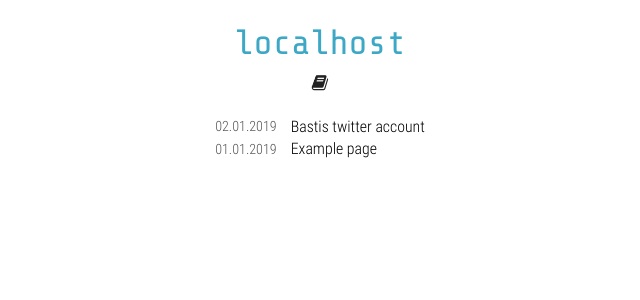
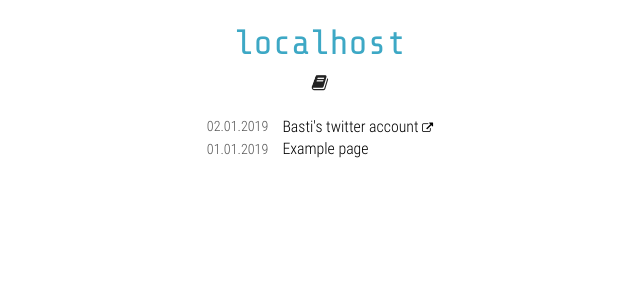
Before and after one commit to BastiTee/localhost, a Jekyll site: the page built from index.md, in a window 1280 px wide. Shown: the top 300 px of the page, without its empty margins (320-960 px from the left). Built offline with Jekyll 4.4.1, drawn with Linux system fonts in a browser that asks for light colours.

Commit message:
Re-enable forward posts

```diff
--- a/_includes/head.html
+++ b/_includes/head.html
@@ -24,7 +24,7 @@
     <script src="https://cdn.rawgit.com/BastiTee/d3-workbench/master/d3-wb-releases/0.2.0-pre/d3-wb.min.js"></script>
     <link rel="stylesheet" href="https://cdn.rawgit.com/BastiTee/d3-workbench/master/d3-wb-releases/0.2.0-pre/d3-wb.min.css">
     {% elsif page.d3wb %}
-    {% assign wblib = "" | append: "/res/blogres/d3wb/d3-wb."  | append: page.d3wb | append: ".js" %}
+    {% assign wblib = "" | append: "/res/assets/d3wb/d3-wb."  | append: page.d3wb | append: ".js" %}
     <script src="{{ wblib }}"></script>
     {% endif %}
 
--- a/_layouts/site.html
+++ b/_layouts/site.html
@@ -10,7 +10,12 @@
 
 <table id="bloglist">
 {% for post in site.posts %}
-{% if post.nolist != true %}
+{% if post.forward %}
+<tr>
+    <td valign="top" class="blogdate"><span class="site-blogmeta">{{ post.date | date: "%d.%m.%Y" }}</span></td>
+    <td valign="top" class="blogref"><a target="_blank" href="{{ post.forward }}">{{ post.title }} <i style="font-size: 70%" class="fa fa-external-link" aria-hidden="true"></i></a></td>
+</tr>
+{% else %}
 <tr>
 <td valign="top" class="blogdate"><span class="site-blogmeta">{{ post.date | date: "%d.%m.%Y" }}</span></td>
 <td valign="top" class="blogref"><a href="{{ post.url }}">{{ post.title }}</a></td>
--- a/_posts/2019-01-02-a-forward-post.md
+++ b/_posts/2019-01-02-a-forward-post.md
@@ -1,6 +1,6 @@
 ---
 layout: post
-title: 'Bastis twitter account'
+title: "Basti's twitter account"
 forward: https://twitter.com/BastiTee
 ---
 <https://twitter.com/BastiTee>
--- a/feed.xml
+++ b/feed.xml
@@ -11,7 +11,6 @@ layout: null
     <pubDate>{{ site.time | date_to_rfc822 }}</pubDate>
     <lastBuildDate>{{ site.time | date_to_rfc822 }}</lastBuildDate>
     {% for post in site.posts limit:10 %}
-    {% if post.nolist != true %}
       <item>
         <title>{{ post.title | xml_escape }}</title>
         <description>{{ post.content | xml_escape }}</description>
@@ -25,7 +24,6 @@ layout: null
         <category>{{ cat | xml_escape }}</category>
         {% endfor %}
       </item>
-    {% endif %}
     {% endfor %}
   </channel>
 </rss>
--- a/res/css/main.css
+++ b/res/css/main.css
@@ -111,7 +111,7 @@ textarea {
 }
 
 #main-body code {
-    font-size: 118%;
+    font-size: 100%;
 }
 
 #main-body p {
@@ -509,9 +509,9 @@ i#source-button:hover {
 }
 
 .highlight {
-    background: #EEEEEE;
-    margin: 0em 0em 1em 0em;
-    box-shadow: 0 6px 25px -3px #CCCCCC;
+    background: #F3F3F3;
+    margin: 0em;
+    padding: 0.2em;
 }
 
 .highlight code {
```
Also changed, not shown: 2 other files.
